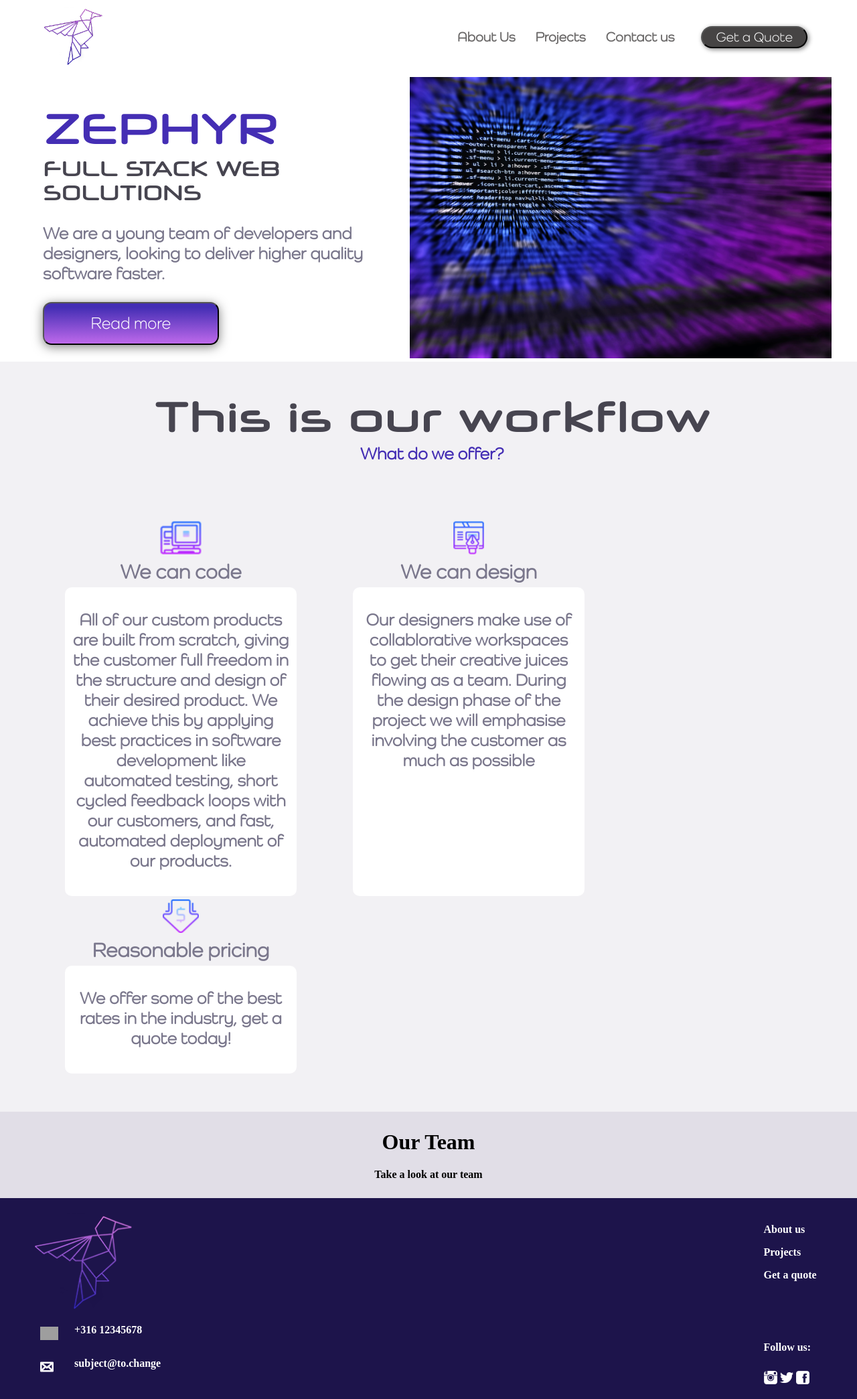
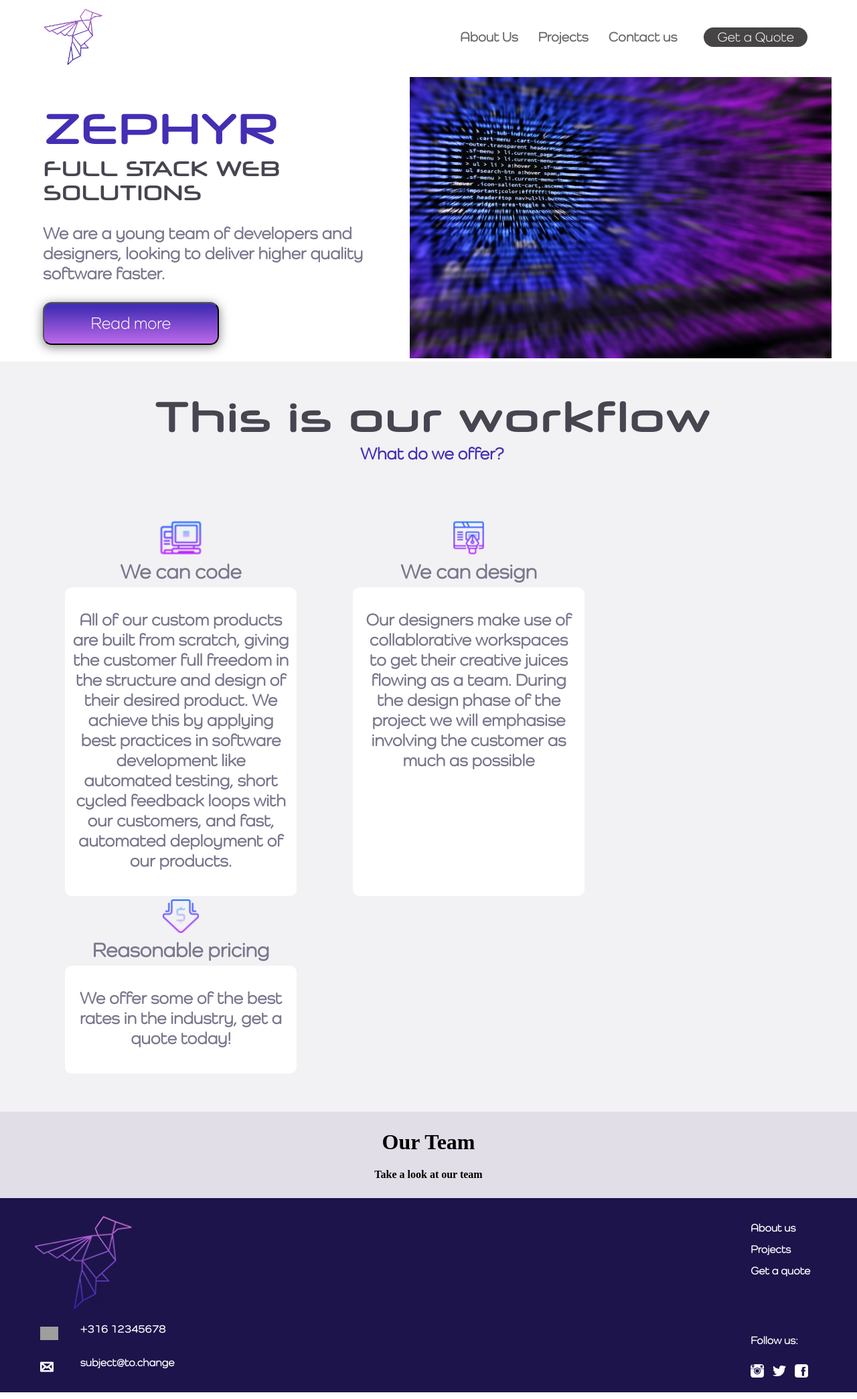
Before and after one commit to Zephyr-IT/company-website, a React (Create React App) app in the folder frontend/: page / in a window 1280 px wide. Shown: the whole page at 67% size. Built offline with nearby package versions, Linux system fonts and the light colour scheme; grey boxes are pictures that could not be loaded.

Commit message:
styling tweaks

```diff
--- a/frontend/src/App.css
+++ b/frontend/src/App.css
@@ -55,16 +55,21 @@ nav a {
 
 nav button {
   border-radius: 18px;
+  border: 0px;
   padding-top: 2px;
   padding-bottom: 2px;
   padding-left: 20px;
   padding-right: 20px;
   background: rgb(70, 68, 68);
   color: white;
-  box-shadow: 2px 2px 7px grey;
   font-family: "Como";
   font-size: 25px;
   margin: 10px;
+}
+
+nav button:hover {
+  background: rgb(39, 39, 39);
+  box-shadow: 2px 2px 7px grey;
 }
 
 nav button a {
@@ -72,7 +77,7 @@ nav button a {
 }
 
 nav button a:hover {
-  color: rgb(169, 63, 207);
+  color: white;
 }
 
 nav a:hover {
@@ -98,6 +103,7 @@ nav a:hover::before {
 footer {
   background: rgb(29, 20, 75);
   color: white;
+  font-family: "Como";
 }
 
 footer h1 {
@@ -127,7 +133,7 @@ footer td {
 
 .icon {
   height: 20px;
-  padding-right: 4px;
+  margin-right: 0.8rem;
 }
 
 .footer-left {
```
